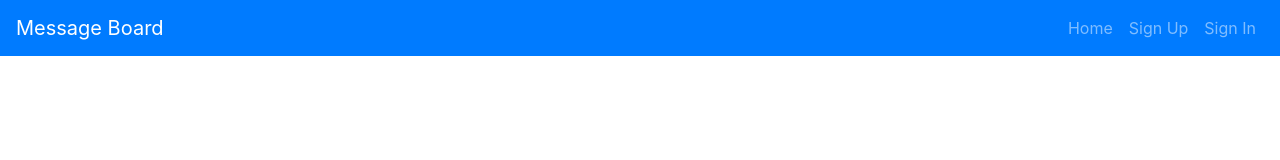
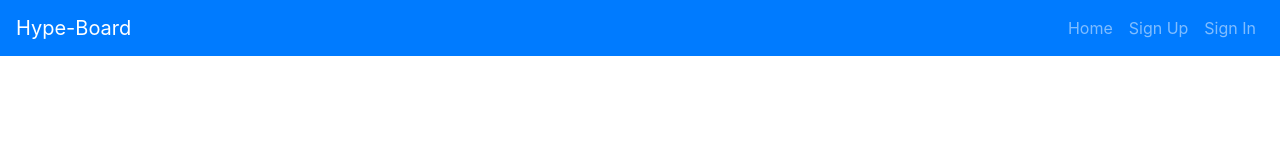
Before and after one commit to Andrew-Chun/hype-board-client, a React app: page /#/ in a window 1280 px wide. Shown: the top 160 px of the page. Built offline with nearby package versions, Linux system fonts and the light colour scheme.

Commit message:
Changed names to hype-board

```diff
--- a/package.json
+++ b/package.json
@@ -1,6 +1,6 @@
 {
-  "name": "message-board-client",
-  "homepage": "https://Andrew-Chun.github.io/message-board-client",
+  "name": "hype-board-client",
+  "homepage": "https://Andrew-Chun.github.io/hype-board-client",
   "version": "0.1.0",
   "private": true,
   "dependencies": {
--- a/src/apiConfig.js
+++ b/src/apiConfig.js
@@ -1,6 +1,6 @@
 let apiUrl
 const apiUrls = {
-  production: 'https://aqueous-atoll-85096.herokuapp.com',
+  production: 'https://hype-board.herokuapp.com/',
   development: 'http://localhost:8000'
 }
 
--- a/src/components/Header/Header.js
+++ b/src/components/Header/Header.js
@@ -28,7 +28,7 @@ const alwaysOptions = (
 const Header = ({ user }) => (
   <Navbar bg="primary" variant="dark" expand="md">
     <Navbar.Brand href="#">
-      Message Board
+      Hype-Board
     </Navbar.Brand>
     <Navbar.Toggle aria-controls="basic-navbar-nav" />
     <Navbar.Collapse id="basic-navbar-nav">
```
